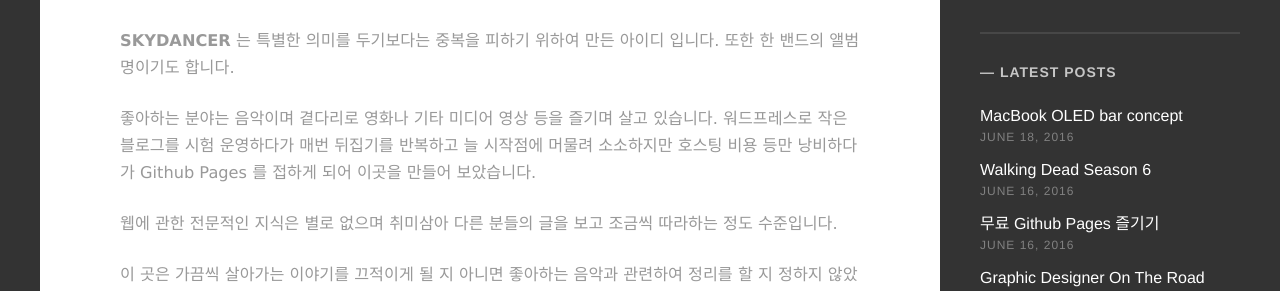
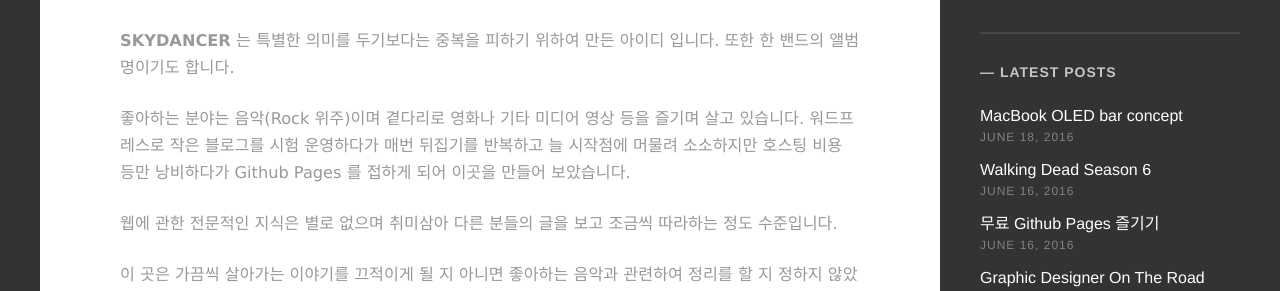
Before and after one commit to morgul71/morgul71.github.io, a Jekyll site: the page built from about.md, in a window 1280 px wide. Shown: the part 856-1147 px from the top of the page. Built offline with Jekyll 4.4.1, drawn with Linux system fonts in a browser that asks for light colours; some web fonts are replaced.

Commit message:
Update about.md

```diff
--- a/about.md
+++ b/about.md
@@ -7,7 +7,7 @@ banner_image: aboutPage-1.jpg
 
 **SKYDANCER** 는 특별한 의미를 두기보다는 중복을 피하기 위하여 만든 아이디 입니다. 또한 한 밴드의 앨범명이기도 합니다.
 
-좋아하는 분야는 음악이며 곁다리로 영화나 기타 미디어 영상 등을 즐기며 살고 있습니다. 워드프레스로 작은 블로그를 시험 운영하다가 매번 뒤집기를 반복하고 늘 시작점에 머물려 소소하지만 호스팅 비용 등만 낭비하다가 Github Pages 를 접하게 되어 이곳을 만들어 보았습니다.
+좋아하는 분야는 음악(Rock 위주)이며 곁다리로 영화나 기타 미디어 영상 등을 즐기며 살고 있습니다. 워드프레스로 작은 블로그를 시험 운영하다가 매번 뒤집기를 반복하고 늘 시작점에 머물려 소소하지만 호스팅 비용 등만 낭비하다가 Github Pages 를 접하게 되어 이곳을 만들어 보았습니다.
 
 웹에 관한 전문적인 지식은 별로 없으며 취미삼아 다른 분들의 글을 보고 조금씩 따라하는 정도 수준입니다.
 
```
